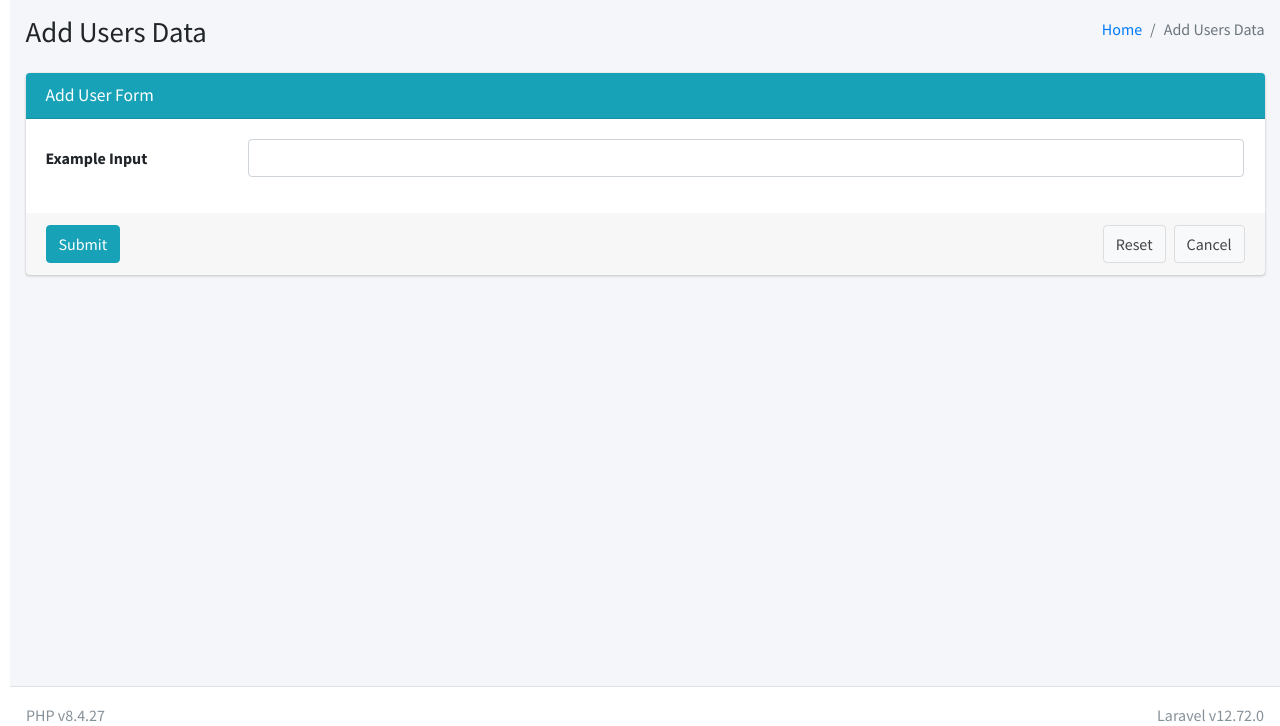
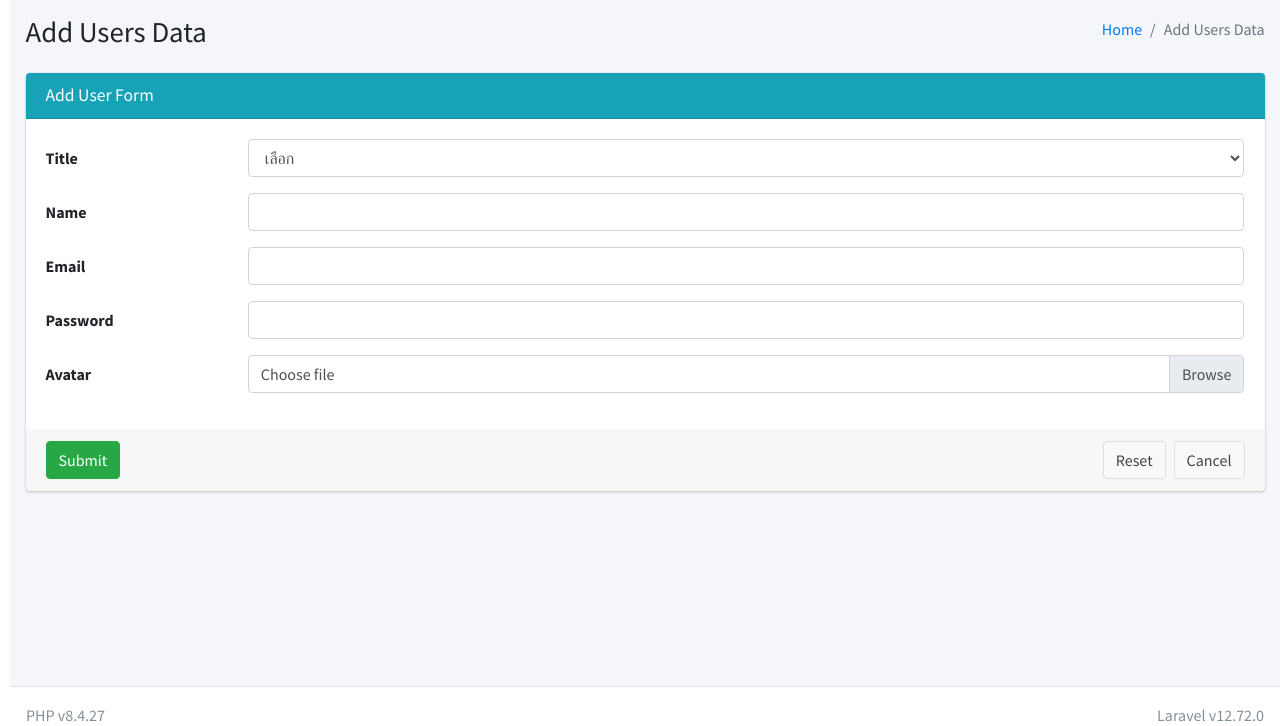
Before and after one commit to SE-Final-Project/se-camp-final-exam, a Laravel app: page /add-user in a window 1280 px wide. Shown: the part 57-783 px from the top of the page. Run offline with Laravel 12, Linux system fonts and the light colour scheme; data comes from the database, SQL or seed files in the repository; some libraries are stand-ins or nearby versions.

Commit message:
65160324

```diff
--- a/app/Http/Controllers/Controller.php
+++ b/app/Http/Controllers/Controller.php
@@ -2,7 +2,12 @@
 
 namespace App\Http\Controllers;
 
-abstract class Controller
+use Illuminate\Foundation\Auth\Access\AuthorizesRequests;
+use Illuminate\Foundation\Validation\ValidatesRequests;
+use Illuminate\Routing\Controller as BaseController;
+
+class Controller extends BaseController
 {
+    use AuthorizesRequests, ValidatesRequests;
     //
 }
--- /dev/null
+++ b/app/Http/Controllers/UserController.php
@@ -0,0 +1,163 @@
+<?php
+
+namespace App\Models\User;
+namespace App\Models\Title;
+namespace App\Http\Controllers;
+
+use Illuminate\Http\Request;
+use App\Models\User;
+use App\Models\Title;
+
+use Illuminate\Support\Facades\Redirect;
+use Illuminate\Support\Facades\exam_se_camp;
+use RealRashid\SweetAlert\Facades\Alert;
+
+class UserController extends Controller
+{
+
+    /**
+     * Display a listing of the resource.
+     */
+    public function index()
+    {
+
+        $data['users'] = User::all(); //ดึงข้อมูล
+
+        return view('homepage',$data);
+
+
+
+    }
+
+    /**
+     * Show the form for creating a new resource.
+     */
+    public function create()
+    {
+        $title =Title::orderBy('id')->get();
+        return view('addpage',['titles'=>$title]);
+    }
+
+    /**
+     * Store a newly created resource in storage.
+     */
+    public function store(Request $request)
+
+    {
+
+        $request->validate([
+            'name' => 'required',
+            'email' => 'required|email|unique:users',
+            'password' => 'required|min:6',
+            'avatar' => 'image|mimes:jpeg,png,jpg,gif|max:2048', // Max 2MB
+        ]);
+
+        $name = $request->input('name');
+        $email = $request->input('email');
+        $password = $request->input('password');
+        $title_name = $request->input('title');
+        $title = Title::where('tit_name', $title_name)->first();
+
+        $user = new User;
+
+        if ($title) {
+            $user->title_id = $title->id;
+        }
+
+        $user->name = $name;
+        $user->email = $email;
+        $user->password = $password;
+
+
+        $user->title_id = $title->id;
+        if ($request->hasFile('avatar')) {
+            $fileName = time().$request->file('avatar')->getClientOriginalName();
+            $avatarPath = $request->file('avatar')->storeAs('avatars',$fileName,'public');
+            $user->avatar = '/storage/'.$avatarPath;
+        } else{
+            $user -> avatar = null;
+        }
+
+        $user->save();
+
+
+        return redirect('/');
+    }
+
+    /**
+     * Display the specified resource.
+     */
+    public function show(string $id)
+    {
+        //
+    }
+
+    /**
+     * Show the form for editing the specified resource.
+     */
+    public function edit(string $id)
+    {
+        $user = User::findOrFail($id);
+        $titles = Title::all(); // Assuming you have a Title model
+        return view('users.edit', compact('user', 'titles'));
+    }
+
+    /**
+     * Update the specified resource in storage.
+     */
+    public function update(Request $request, string $id)
+    {
+        $request->validate([
+            'name' => 'required',
+            'email' => 'required|email|unique:users',
+            'password' => 'required|min:6',
+            'avatar' => 'image|mimes:jpeg,png,jpg,gif|max:2048', // Max 2MB
+        ]);
+
+        $name = $request->input('name');
+        $email = $request->input('email');
+        $password = $request->input('password');
+        $title_name = $request->input('title');
+        $title = Title::where('tit_name', $title_name)->first();
+
+        $user = User::find($id);
+
+
+        if ($title) {
+            $user->title_id = $title->id;
+        }
+
+        $user->name = $name;
+        $user->email = $email;
+        $user->password = $password;
+
+
+
+        $user->title_id = $title->id;
+        if ($request->hasFile('avatar')) {
+            $fileName = time().$request->file('avatar')->getClientOriginalName();
+            $avatarPath = $request->file('avatar')->storeAs('avatars',$fileName,'public');
+            $user->avatar = '/storage/'.$avatarPath;
+        } else{
+            $user -> avatar = null;
+        }
+
+        $user->save();
+
+
+        return redirect('/');
+    }
+
+    /**
+     * Remove the specified resource from storage.
+     */
+    public function destroy(string $id)
+    {
+
+        $users = User::findOrFail($id);
+
+        $users->delete();
+
+        return redirect('/');
+    }
+}
--- a/app/Models/User.php
+++ b/app/Models/User.php
@@ -17,6 +17,7 @@ class User extends Authenticatable
      * @var array<int, string>
      */
     protected $fillable = [
+
         'name',
         'email',
         'password',
--- a/composer.json
+++ b/composer.json
@@ -7,7 +7,8 @@
     "require": {
         "php": "^8.2",
         "laravel/framework": "^11.0",
-        "laravel/tinker": "^2.9"
+        "laravel/tinker": "^2.9",
+        "realrashid/sweet-alert": "^7.1"
     },
     "require-dev": {
         "fakerphp/faker": "^1.23",
--- a/config/app.php
+++ b/config/app.php
@@ -123,4 +123,5 @@ return [
         'store' => env('APP_MAINTENANCE_STORE', 'database'),
     ],
 
+
 ];
--- a/resources/views/addpage.blade.php
+++ b/resources/views/addpage.blade.php
@@ -8,19 +8,62 @@
         </div>
         <!-- /.card-header -->
         <!-- form start -->
-        <form class="form-horizontal" action="{{ url('/') }}" method="post">
+        <form class="form-horizontal" action="{{ url('/add-user') }}" method="post" enctype="multipart/form-data">
             @csrf
             <div class="card-body">
                 <div class="form-group row">
-                    <label for="input01" class="col-sm-2 col-form-label">Example Input</label>
+                    <label for="title" class="col-sm-2 col-form-label">Title</label>
                     <div class="col-sm-10">
-                        <input type="text" class="form-control" id="input01">
+                        <select  class="form-control" id="title" name="title" >
+                            <option value="">เลือก</option>
+                            @foreach($titles->sortBy('id') as $title)
+                                <option value="{{ $title->tit_name }}">{{ $title->tit_name }}</option>
+                            @endforeach
+                        </select>
+
                     </div>
                 </div>
+                <div class="form-group row">
+                    <label for="name" class="col-sm-2 col-form-label">Name</label>
+                    <div class="col-sm-10">
+                        <input type="text" class="form-control" id="name" name="name" >
+                    </div>
+                </div>
+                <div class="form-group row">
+                    <label for="email" class="col-sm-2 col-form-label">Email</label>
+                    <div class="col-sm-10">
+                        <input type="email" class="form-control" id="email" name="email">
+                    </div>
+                </div>
+                <div class="form-group row">
+                    <label for="password" class="col-sm-2 col-form-label">Password</label>
+                    <div class="col-sm-10">
+                        <input type="password" class="form-control" id="password" name="password" >
+                    </div>
+                </div>
+
+                <div class="form-group row">
+                    <label for="avatar" class="col-sm-2 col-form-label">Avatar</label>
+                    <div class="col-sm-10">
+                        <div class="custom-file">
+                            <input type="file" class="custom-file-input" id="avatar" name="avatar" onchange="updateFileName(this)">
+                            <label class="custom-file-label" for="avatar" id="avatar-label">Choose file</label>
+                        </div>
+                    </div>
+                </div>
+
+                <script>
+                    function updateFileName(input) {
+                        var fileName = input.files[0].name;
+                        var label = document.getElementById('avatar-label');
+                        label.innerText = fileName;
+                    }
+                </script>
+
             </div>
             <!-- /.card-body -->
             <div class="card-footer">
-                <button type="submit" class="btn btn-info">Submit</button>
+                <button type="submit" class="btn btn-success">Submit</button>
                 <a href="{{ url('/') }}" class="btn btn-default float-right">Cancel</a>
                 <button type="reset" class="btn btn-default float-right mr-2">Reset</button>
             </div>
--- a/routes/web.php
+++ b/routes/web.php
@@ -1,14 +1,55 @@
 <?php
 
 use Illuminate\Support\Facades\Route;
+use App\Http\Controllers\UserController;
+use Illuminate\Https\Request;
 
-Route::get('/', function () {
-    return view('homepage');
-});
 
-Route::get('/add-user', function () {
-    return view('addpage');
-});
+Route::resource('/add-user', UserController::class );
+Route::get('/', [UserController::class, 'index']);
+Route::get('/add-user', [UserController::class, 'create']);
+Route::post('/add-user', [UserController::class, 'store']);
+Route::post('/', [UserController::class, 'index']);
+Route::delete('/delete-user/{id}', [UserController::class, 'destroy'])->name('delete-user');
+
+// Route::get('/users/{id}/edit', [UserController::class, 'edit'])->name('users.edit');
+// Route::put('/users/{id}', [UserController::class, 'update'])->name('users.update');
+Route::get('/edit-user/{id}', [UserController::class, 'edit'])->name('edit');
+Route::put('/update-user/{id}', [UserController::class, 'update'])->name('update-user');
+
+// Route::post('/update-user', [UserController::class, 'update']);
+// Route::post('/', [UserController::class, 'index']);
+// Route::get('/edit-user/{id}', [UserController::class, 'edit'])->name('edit-user');
+
+// Route::put('/update-user/{id}', [UserController::class, 'update'])->name('update-user');
+
+
+
+
+// Route::get('students', [StudentController::class, 'index']);
+// Route::get('edit-student/{id}', [StudentController::class, 'edit']);
+
+// Route::put('update-student/{id}', [StudentController::class, 'update']);
+
+
+
+// Route::get('/add-user', [UserController::class, 'index'])->name('addpage');
+// Route::post('/add-user', [UserController::class, 'store'])->name('addpage');
+// Route::post('/add-user', [UserController::class, 'store'])->name('add-user');
+
+
+// Route::get('/register', [MyAuth::class, 'register_view']);
+// Route::get('/logout', [MyAuth::class, 'logout_process']);
+// Route::post('/login', [MyAuth::class, 'login_process']);
+// Route::post('/register', [MyAuth::class, 'register_process']);
+
+
+
+// Route::get('/add-user', function () {
+//     return view('addpage');
+// });
+
+
 
 Route::get('/edit-user', function () {
 return view('editpage');
```
Also changed, not shown: resources/views/editpage.blade.php (+41 -3 lines), resources/views/homepage.blade.php (+56 -15 lines), 1 other file.
